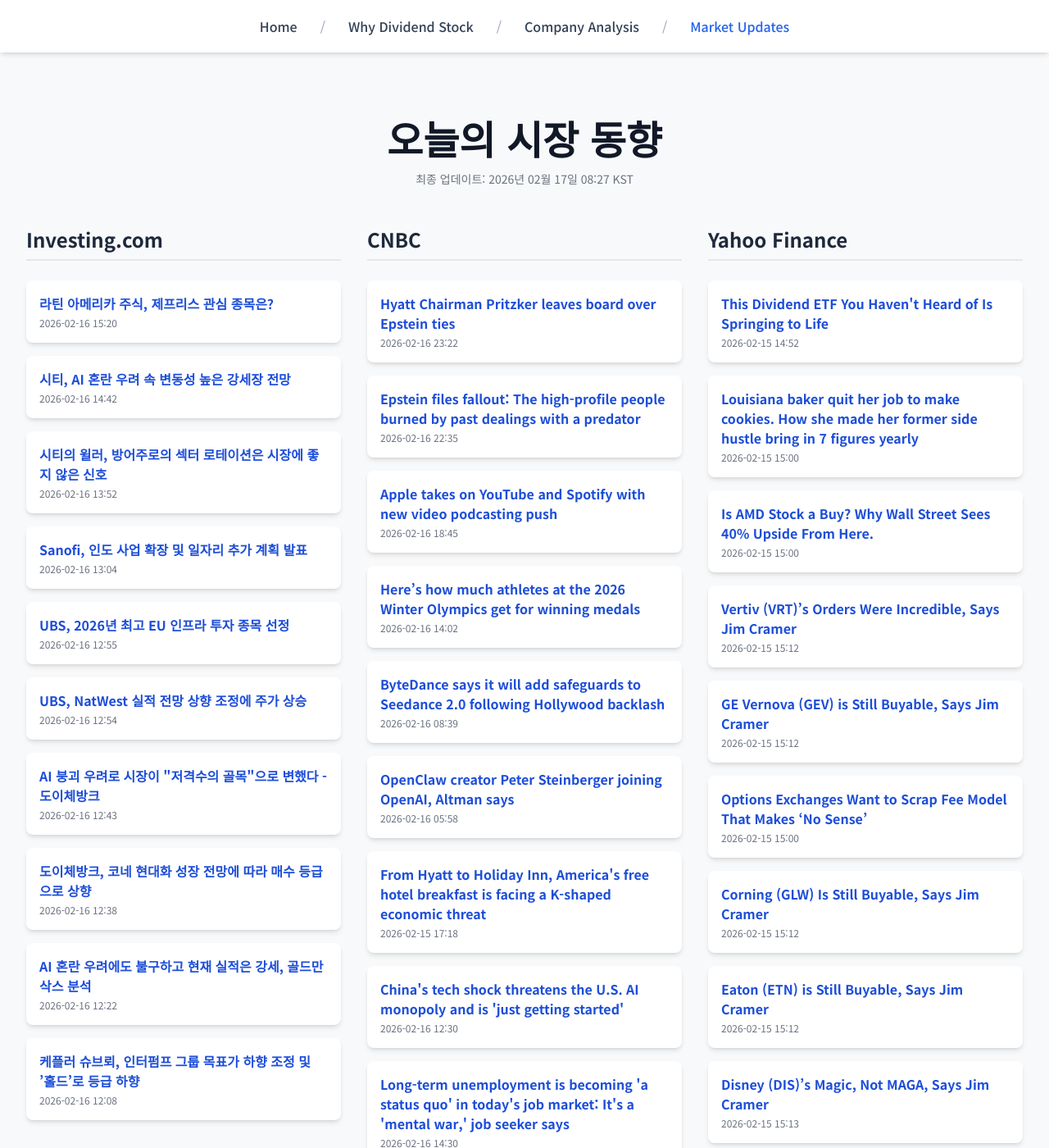
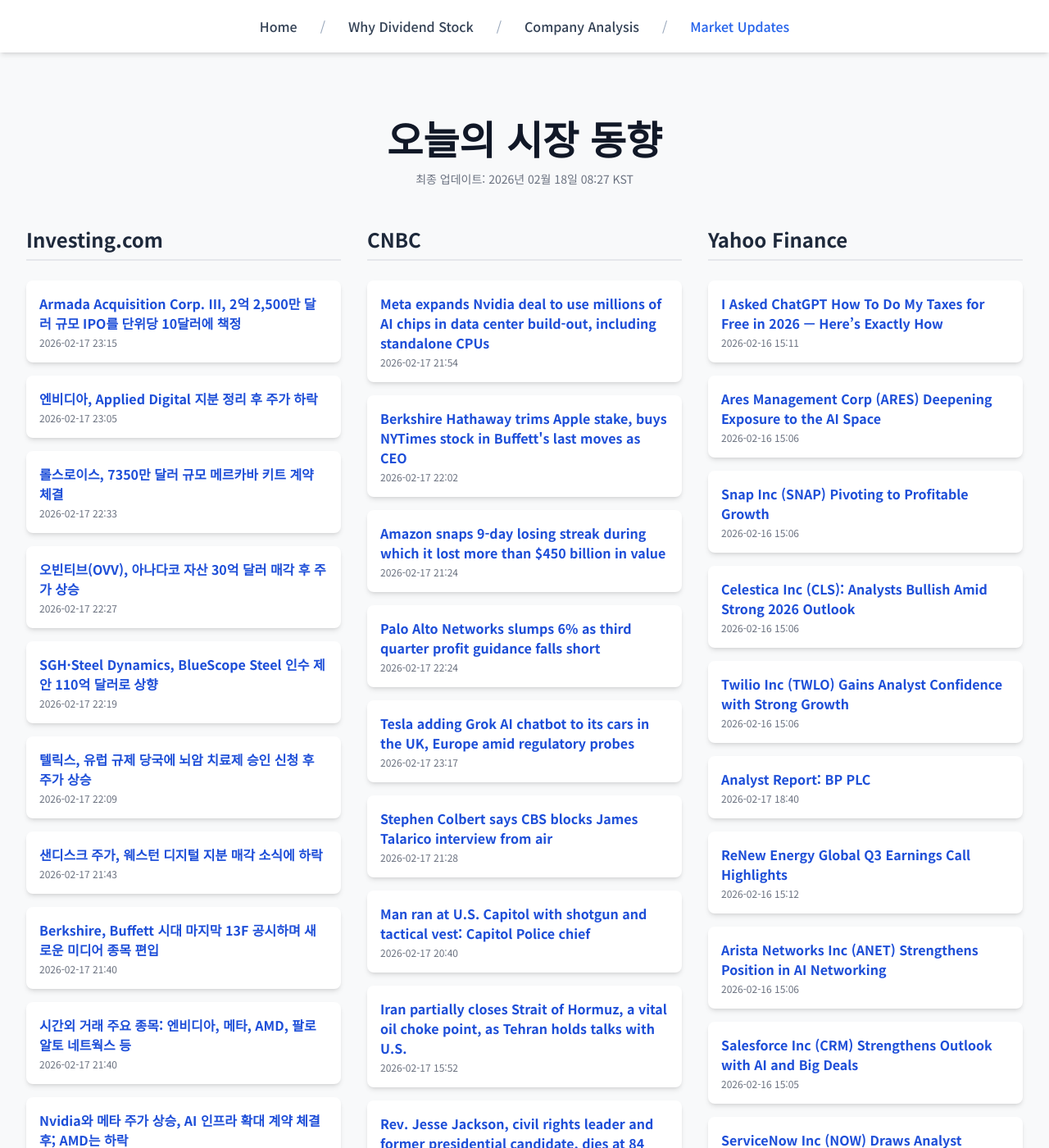
Before and after one commit to Kay-Hwang/my-company-analysis, a Jekyll site: the page built from market-updates.html, in a window 1280 px wide and 1400 px high. Shown: the whole window at 82% size. Built offline with Jekyll 4.4.1, drawn with Linux system fonts in a browser that asks for light colours; nearby versions of some CDN libraries; a script that is not in the unit is left out; some of the changed text lies outside the part shown.

Commit message:
Update daily data

```diff
--- a/_data/latest_data.json
+++ b/_data/latest_data.json
@@ -1,190 +1,190 @@
 {
-  "lastUpdated": "2026년 02월 17일 08:27 KST",
+  "lastUpdated": "2026년 02월 18일 08:27 KST",
   "news": {
     "investing": [
       {
-        "title": "라틴 아메리카 주식, 제프리스 관심 종목은?",
-        "link": "https://kr.investing.com/news/stock-market-news/article-93CH-1827764",
-        "pubDate": "2026-02-16 15:20:04",
-        "summary": "라틴 아메리카 주식, 제프리스 관심 종목은?"
+        "title": "Armada Acquisition Corp. III, 2억 2,500만 달러 규모 IPO를 단위당 10달러에 책정",
+        "link": "https://kr.investing.com/news/stock-market-news/article-432SI-1829097",
+        "pubDate": "2026-02-17 23:15:11",
+        "summary": "Armada Acquisition Corp. III, 2억 2,500만 달러 규모 IPO를 단위당 10달러에 책정"
       },
       {
-        "title": "시티, AI 혼란 우려 속 변동성 높은 강세장 전망",
-        "link": "https://kr.investing.com/news/stock-market-news/article-1827757",
-        "pubDate": "2026-02-16 14:42:13",
-        "summary": "시티, AI 혼란 우려 속 변동성 높은 강세장 전망"
+        "title": "엔비디아, Applied Digital 지분 정리 후 주가 하락",
+        "link": "https://kr.investing.com/news/stock-market-news/article-93CH-1829093",
+        "pubDate": "2026-02-17 23:05:58",
+        "summary": "엔비디아, Applied Digital 지분 정리 후 주가 하락"
       },
       {
-        "title": "시티의 윌러, 방어주로의 섹터 로테이션은 시장에 좋지 않은 신호",
-        "link": "https://kr.investing.com/news/stock-market-news/article-1827739",
-        "pubDate": "2026-02-16 13:52:54",
-        "summary": "시티의 윌러, 방어주로의 섹터 로테이션은 시장에 좋지 않은 신호"
+        "title": "롤스로이스, 7350만 달러 규모 메르카바 키트 계약 체결",
+        "link": "https://kr.investing.com/news/stock-market-news/article-93CH-1829069",
+        "pubDate": "2026-02-17 22:33:22",
+        "summary": "롤스로이스, 7350만 달러 규모 메르카바 키트 계약 체결"
       },
       {
-        "title": "Sanofi, 인도 사업 확장 및 일자리 추가 계획 발표",
-        "link": "https://kr.investing.com/news/stock-market-news/article-93CH-1827726",
-        "pubDate": "2026-02-16 13:04:39",
-        "summary": "Sanofi, 인도 사업 확장 및 일자리 추가 계획 발표"
+        "title": "오빈티브(OVV), 아나다코 자산 30억 달러 매각 후 주가 상승",
+        "link": "https://kr.investing.com/news/stock-market-news/article-93CH-1829067",
+        "pubDate": "2026-02-17 22:27:12",
+        "summary": "오빈티브(OVV), 아나다코 자산 30억 달러 매각 후 주가 상승"
       },
       {
-        "title": "UBS, 2026년 최고 EU 인프라 투자 종목 선정",
-        "link": "https://kr.investing.com/news/stock-market-news/article-93CH-1827722",
-        "pubDate": "2026-02-16 12:55:19",
-        "summary": "UBS, 2026년 최고 EU 인프라 투자 종목 선정"
+        "title": "SGH·Steel Dynamics, BlueScope Steel 인수 제안 110억 달러로 상향",
+        "link": "https://kr.investing.com/news/stock-market-news/article-93CH-1829062",
+        "pubDate": "2026-02-17 22:19:00",
+        "summary": "SGH·Steel Dynamics, BlueScope Steel 인수 제안 110억 달러로 상향"
       },
       {
-        "title": "UBS, NatWest 실적 전망 상향 조정에 주가 상승",
-        "link": "https://kr.investing.com/news/stock-market-news/article-1827723",
-        "pubDate": "2026-02-16 12:54:08",
-        "summary": "UBS, NatWest 실적 전망 상향 조정에 주가 상승"
+        "title": "텔릭스, 유럽 규제 당국에 뇌암 치료제 승인 신청 후 주가 상승",
+        "link": "https://kr.investing.com/news/stock-market-news/article-93CH-1829056",
+        "pubDate": "2026-02-17 22:09:07",
+        "summary": "텔릭스, 유럽 규제 당국에 뇌암 치료제 승인 신청 후 주가 상승"
       },
       {
-        "title": "AI 붕괴 우려로 시장이 \"저격수의 골목\"으로 변했다 - 도이체방크",
-        "link": "https://kr.investing.com/news/stock-market-news/article-1827717",
-        "pubDate": "2026-02-16 12:43:44",
-        "summary": "AI 붕괴 우려로 시장이 \"저격수의 골목\"으로 변했다 - 도이체방크"
+        "title": "샌디스크 주가, 웨스턴 디지털 지분 매각 소식에 하락",
+        "link": "https://kr.investing.com/news/stock-market-news/article-93CH-1829018",
+        "pubDate": "2026-02-17 21:43:47",
+        "summary": "샌디스크 주가, 웨스턴 디지털 지분 매각 소식에 하락"
       },
       {
-        "title": "도이체방크, 코네 현대화 성장 전망에 따라 매수 등급으로 상향",
-        "link": "https://kr.investing.com/news/stock-market-news/article-1827714",
-        "pubDate": "2026-02-16 12:38:31",
-        "summary": "도이체방크, 코네 현대화 성장 전망에 따라 매수 등급으로 상향"
+        "title": "Berkshire, Buffett 시대 마지막 13F 공시하며 새로운 미디어 종목 편입",
+        "link": "https://kr.investing.com/news/stock-market-news/article-1829009",
+        "pubDate": "2026-02-17 21:40:05",
+        "summary": "Berkshire, Buffett 시대 마지막 13F 공시하며 새로운 미디어 종목 편입"
       },
       {
-        "title": "AI 혼란 우려에도 불구하고 현재 실적은 강세, 골드만삭스 분석",
-        "link": "https://kr.investing.com/news/stock-market-news/article-1827710",
-        "pubDate": "2026-02-16 12:22:39",
-        "summary": "AI 혼란 우려에도 불구하고 현재 실적은 강세, 골드만삭스 분석"
+        "title": "시간외 거래 주요 종목: 엔비디아, 메타, AMD, 팔로 알토 네트웍스 등",
+        "link": "https://kr.investing.com/news/stock-market-news/article-432SI-1829008",
+        "pubDate": "2026-02-17 21:40:03",
+        "summary": "시간외 거래 주요 종목: 엔비디아, 메타, AMD, 팔로 알토 네트웍스 등"
       },
       {
-        "title": "케플러 슈브뢰, 인터펌프 그룹 목표가 하향 조정 및 ’홀드’로 등급 하향",
-        "link": "https://kr.investing.com/news/stock-market-news/article-1827704",
-        "pubDate": "2026-02-16 12:08:53",
-        "summary": "케플러 슈브뢰, 인터펌프 그룹 목표가 하향 조정 및 ’홀드’로 등급 하향"
+        "title": "Nvidia와 메타 주가 상승, AI 인프라 확대 계약 체결 후; AMD는 하락",
+        "link": "https://kr.investing.com/news/stock-market-news/article-1828970",
+        "pubDate": "2026-02-17 21:23:03",
+        "summary": "Nvidia와 메타 주가 상승, AI 인프라 확대 계약 체결 후; AMD는 하락"
       }
     ],
     "cnbc": [
       {
-        "title": "Hyatt Chairman Pritzker leaves board over Epstein ties",
-        "link": "https://www.cnbc.com/2026/02/16/hyatt-chairman-pritzker-leaves-board-over-epstein-ties.html",
-        "pubDate": "Mon, 16 Feb 2026 23:22:57 GMT",
-        "summary": "The 75-year-old billionaire heir said he would not seek reelection to the board at the annual stockholder meeting."
+        "title": "Meta expands Nvidia deal to use millions of AI chips in data center build-out, including standalone CPUs",
+        "link": "https://www.cnbc.com/2026/02/17/meta-nvidia-deal-ai-data-center-chips.html",
+        "pubDate": "Tue, 17 Feb 2026 21:54:32 GMT",
+        "summary": "Meta expands partnership with Nvidia in a deal likely worth tens of billions, for deploying millions of GPUs and new standalone CPUs in AI data centers"
       },
       {
-        "title": "Epstein files fallout: The high-profile people burned by past dealings with a predator",
-        "link": "https://www.cnbc.com/2026/02/15/epstein-files-fallout-goldman-ruemmler-harvard-yale.html",
-        "pubDate": "Mon, 16 Feb 2026 22:35:52 GMT",
-        "summary": "Jeffrey Epstein killed himself in a New York City federal jail in 2019. But more than six years later, people are still losing their jobs because of him."
+        "title": "Berkshire Hathaway trims Apple stake, buys NYTimes stock in Buffett's last moves as CEO",
+        "link": "https://www.cnbc.com/2026/02/17/berkshire-hathaway-trims-apple-stake-buys-nytimes-stock-in-buffetts-last-moves-as-ceo.html",
+        "pubDate": "Tue, 17 Feb 2026 22:02:39 GMT",
+        "summary": "Berkshire Hathaway trimmed more of its Apple stake and began a new position in The New York Times in the fourth quarter, a new securities filing shows."
       },
       {
-        "title": "Apple takes on YouTube and Spotify with new video podcasting push",
-        "link": "https://www.cnbc.com/2026/02/16/apple-takes-on-youtube-and-spotify-with-new-video-podcasting-push.html",
-        "pubDate": "Mon, 16 Feb 2026 18:45:50 GMT",
-        "summary": "Apple will bring a new integrated video podcast experience to Apple Podcasts this spring."
+        "title": "Amazon snaps 9-day losing streak during which it lost more than $450 billion in value",
+        "link": "https://www.cnbc.com/2026/02/17/amazon-stock-losing-streak.html",
+        "pubDate": "Tue, 17 Feb 2026 21:24:53 GMT",
+        "summary": "Amazon expects to spend $200 billion this year on AI initiatives, the company said when it reported earnings."
       },
       {
-        "title": "Here’s how much athletes at the 2026 Winter Olympics get for winning medals",
-        "link": "https://www.cnbc.com/2026/02/16/2026-winter-olympics-medal-bonus-payouts-by-country-athletes-milano-cortina.html",
-        "pubDate": "Mon, 16 Feb 2026 14:02:56 GMT",
-        "summary": "For athletes at the ongoing 2026 Milano-Cortina Winter Olympics, a podium finish can come with six-figure checks."
+        "title": "Palo Alto Networks slumps 6% as third quarter profit guidance falls short",
+        "link": "https://www.cnbc.com/2026/02/17/palo-alto-networks-panw-q2-2026-earnings.html",
+        "pubDate": "Tue, 17 Feb 2026 22:24:14 GMT",
+        "summary": "The cybersecurity company also said on Tuesday that it's buying Israeli startup Koi"
       },
       {
-        "title": "ByteDance says it will add safeguards to Seedance 2.0 following Hollywood backlash",
-        "link": "https://www.cnbc.com/2026/02/16/bytedance-safegaurds-seedance-ai-copyright-disney-mpa-netflix-paramount-sony-universal.html",
-        "pubDate": "Mon, 16 Feb 2026 08:39:01 GMT",
-        "summary": "ByteDance has said it will work to strengthen safeguards on a new AI video-making tool, following copyright concerns and legal threats from Hollywood."
+        "title": "Tesla adding Grok AI chatbot to its cars in the UK, Europe amid regulatory probes",
+        "link": "https://www.cnbc.com/2026/02/17/tesla-adding-grok-ai-uk-europe.html",
+        "pubDate": "Tue, 17 Feb 2026 23:17:09 GMT",
+        "summary": "xAI's embattled Grok chatbot is coming to Tesla EVs in the UK and Europe."
       },
       {
-        "title": "OpenClaw creator Peter Steinberger joining OpenAI, Altman says",
-        "link": "https://www.cnbc.com/2026/02/15/openclaw-creator-peter-steinberger-joining-openai-altman-says.html",
-        "pubDate": "Mon, 16 Feb 2026 05:58:27 GMT",
-        "summary": "OpenClaw, the open source AI agent that's surged in popularity in recent weeks, will live within OpenAI, according to a post on X from Sam Altman."
+        "title": "Stephen Colbert says CBS blocks James Talarico interview from air",
+        "link": "https://www.cnbc.com/2026/02/17/james-talarico-stephen-colbert-cbs-fcc-interview.html",
+        "pubDate": "Tue, 17 Feb 2026 21:28:00 GMT",
+        "summary": "\"I think Donald Trump is worried we're about to flip Texas,\" Texas state Rep. James Talarico said. \"This is the party that ran against cancel culture.\""
       },
       {
-        "title": "From Hyatt to Holiday Inn, America's free hotel breakfast is facing a K-shaped economic threat",
-        "link": "https://www.cnbc.com/2026/02/15/hotel-free-breakfast-hyatt-holiday-inn-marriott-cost-cuts.html",
-        "pubDate": "Sun, 15 Feb 2026 17:18:08 GMT",
-        "summary": "Free breakfast is a staple of the hospitality industry, but from Hyatt to Holiday Inn and Marriott, the economics and hotel business models are changing."
+        "title": "Man ran at U.S. Capitol with shotgun and tactical vest: Capitol Police chief",
+        "link": "https://www.cnbc.com/2026/02/17/capitol-shotgun-vest-police-chief.html",
+        "pubDate": "Tue, 17 Feb 2026 20:40:34 GMT",
+        "summary": "U.S. Capitol Police Chief Michael Sullivan commended his officers, saying this is why they conduct monthly active-shooter exercises."
       },
       {
-        "title": "China's tech shock threatens the U.S. AI monopoly and is 'just getting started'",
-        "link": "https://www.cnbc.com/2026/02/16/chinas-tech-shock-ai-monopoly-us.html",
-        "pubDate": "Mon, 16 Feb 2026 12:30:01 GMT",
-        "summary": "\"You could see easily a world where maybe most of the world's population is running on a Chinese tech stack in five to 10 years time,\" one analyst told CNBC."
+        "title": "Iran partially closes Strait of Hormuz, a vital oil choke point, as Tehran holds talks with U.S.",
+        "link": "https://www.cnbc.com/2026/02/17/iran-us-strait-of-hormuz-oil-nuclear-talks-geneva.html",
+        "pubDate": "Tue, 17 Feb 2026 15:52:07 GMT",
+        "summary": "Iranian state media reported the partial closure of the Strait of Hormuz on Tuesday for military drills in the waterway."
       },
       {
-        "title": "Long-term unemployment is becoming 'a status quo' in today's job market: It's a 'mental war,' job seeker says",
-        "link": "https://www.cnbc.com/2026/02/16/long-term-unemployment-becoming-a-status-quo-in-todays-job-market.html",
-        "pubDate": "Mon, 16 Feb 2026 14:30:01 GMT",
-        "summary": "Long-term job seekers say they're lowering their expectations, taking on gig work and reconsidering what to do with their careers."
+        "title": "Rev. Jesse Jackson, civil rights leader and former presidential candidate, dies at 84",
+        "link": "https://www.cnbc.com/2026/02/17/jesse-jackson-dead.html",
+        "pubDate": "Tue, 17 Feb 2026 17:02:45 GMT",
+        "summary": "The Rev. Jesse Jackson was a civil rights icon, Baptist minister and two-time Democratic presidential candidate."
       },
       {
-        "title": "Bigger tax refunds may be coming — but missing key forms could flag your return for audit",
-        "link": "https://www.cnbc.com/2026/02/12/tax-return-audit-key-tax-forms.html",
-        "pubDate": "Thu, 12 Feb 2026 13:30:01 GMT",
-        "summary": "Your tax return could trigger an IRS audit if you're missing key tax forms, experts say. Here's a checklist of forms and when to expect them."
+        "title": "Netflix grants WBD waiver to reopen deal talks with Paramount, Sarandos says 'let them make a move'",
+        "link": "https://www.cnbc.com/2026/02/17/netflix-wbd-waiver-deal-talks-paramount-skydance.html",
+        "pubDate": "Tue, 17 Feb 2026 22:11:31 GMT",
+        "summary": "Warner Bros. Discovery on Tuesday said it will engage in deal talks with Paramount Skydance under a 7-day waiver from Netflix."
       }
     ],
     "yahoo": [
       {
-        "title": "This Dividend ETF You Haven't Heard of Is Springing to Life",
-        "link": "https://finance.yahoo.com/news/dividend-etf-havent-heard-springing-145200982.html",
-        "pubDate": "2026-02-15T14:52:00Z",
-        "summary": "This Dividend ETF You Haven't Heard of Is Springing to Life"
+        "title": "I Asked ChatGPT How To Do My Taxes for Free in 2026 — Here’s Exactly How",
+        "link": "https://finance.yahoo.com/news/asked-chatgpt-taxes-free-2026-151104598.html",
+        "pubDate": "2026-02-16T15:11:04Z",
+        "summary": "I Asked ChatGPT How To Do My Taxes for Free in 2026 — Here’s Exactly How"
       },
       {
-        "title": "Louisiana baker quit her job to make cookies. How she made her former side hustle bring in 7 figures yearly",
-        "link": "https://finance.yahoo.com/news/louisiana-baker-quit-her-job-150000502.html",
-        "pubDate": "2026-02-15T15:00:00Z",
-        "summary": "Louisiana baker quit her job to make cookies. How she made her former side hustle bring in 7 figures yearly"
+        "title": "Ares Management Corp (ARES) Deepening Exposure to the AI Space",
+        "link": "https://finance.yahoo.com/news/ares-management-corp-ares-deepening-150625142.html",
+        "pubDate": "2026-02-16T15:06:25Z",
+        "summary": "Ares Management Corp (ARES) Deepening Exposure to the AI Space"
       },
       {
-        "title": "Is AMD Stock a Buy? Why Wall Street Sees 40% Upside From Here.",
-        "link": "https://finance.yahoo.com/news/amd-stock-buy-why-wall-150002852.html",
-        "pubDate": "2026-02-15T15:00:02Z",
-        "summary": "Is AMD Stock a Buy? Why Wall Street Sees 40% Upside From Here."
+        "title": "Snap Inc (SNAP) Pivoting to Profitable Growth",
+        "link": "https://finance.yahoo.com/news/snap-inc-snap-pivoting-profitable-150624314.html",
+        "pubDate": "2026-02-16T15:06:24Z",
+        "summary": "Snap Inc (SNAP) Pivoting to Profitable Growth"
       },
       {
-        "title": "Vertiv (VRT)’s Orders Were Incredible, Says Jim Cramer",
-        "link": "https://finance.yahoo.com/news/vertiv-vrt-orders-were-incredible-151232966.html",
-        "pubDate": "2026-02-15T15:12:32Z",
-        "summary": "Vertiv (VRT)’s Orders Were Incredible, Says Jim Cramer"
+        "title": "Celestica Inc (CLS): Analysts Bullish Amid Strong 2026 Outlook",
+        "link": "https://finance.yahoo.com/news/celestica-inc-cls-analysts-bullish-150622928.html",
+        "pubDate": "2026-02-16T15:06:22Z",
+        "summary": "Celestica Inc (CLS): Analysts Bullish Amid Strong 2026 Outlook"
       },
       {
-        "title": "GE Vernova (GEV) is Still Buyable, Says Jim Cramer",
-        "link": "https://finance.yahoo.com/news/ge-vernova-gev-still-buyable-151227451.html",
-        "pubDate": "2026-02-15T15:12:27Z",
-        "summary": "GE Vernova (GEV) is Still Buyable, Says Jim Cramer"
+        "title": "Twilio Inc (TWLO) Gains Analyst Confidence with Strong Growth",
+        "link": "https://finance.yahoo.com/news/twilio-inc-twlo-gains-analyst-150621510.html",
+        "pubDate": "2026-02-16T15:06:21Z",
+        "summary": "Twilio Inc (TWLO) Gains Analyst Confidence with Strong Growth"
       },
       {
-        "title": "Options Exchanges Want to Scrap Fee Model That Makes ‘No Sense’",
-        "link": "https://finance.yahoo.com/news/options-exchanges-want-scrap-fee-150000282.html",
-        "pubDate": "2026-02-15T15:00:00Z",
-        "summary": "Options Exchanges Want to Scrap Fee Model That Makes ‘No Sense’"
+        "title": "Analyst Report: BP PLC",
+        "link": "https://finance.yahoo.com/research/reports/ARGUS_2783_AnalystReport_1771353623000?yptr=yahoo&ncid=yahooproperties_plusresear_nm5q6ze1cei",
+        "pubDate": "2026-02-17T18:40:23Z",
+        "summary": "Analyst Report: BP PLC"
       },
       {
-        "title": "Corning (GLW) Is Still Buyable, Says Jim Cramer",
-        "link": "https://finance.yahoo.com/news/corning-glw-still-buyable-says-151215452.html",
-        "pubDate": "2026-02-15T15:12:15Z",
-        "summary": "Corning (GLW) Is Still Buyable, Says Jim Cramer"
+        "title": "ReNew Energy Global Q3 Earnings Call Highlights",
+        "link": "https://finance.yahoo.com/news/renew-energy-global-q3-earnings-151235171.html",
+        "pubDate": "2026-02-16T15:12:35Z",
+        "summary": "ReNew Energy Global Q3 Earnings Call Highlights"
       },
       {
-        "title": "Eaton (ETN) is Still Buyable, Says Jim Cramer",
-        "link": "https://finance.yahoo.com/news/eaton-etn-still-buyable-says-151220888.html",
-        "pubDate": "2026-02-15T15:12:20Z",
-        "summary": "Eaton (ETN) is Still Buyable, Says Jim Cramer"
+        "title": "Arista Networks Inc (ANET) Strengthens Position in AI Networking",
+        "link": "https://finance.yahoo.com/news/arista-networks-inc-anet-strengthens-150618247.html",
+        "pubDate": "2026-02-16T15:06:18Z",
+        "summary": "Arista Networks Inc (ANET) Strengthens Position in AI Networking"
       },
       {
-        "title": "Disney (DIS)’s Magic, Not MAGA, Says Jim Cramer",
-        "link": "https://finance.yahoo.com/news/disney-dis-magic-not-maga-151315846.html",
-        "pubDate": "2026-02-15T15:13:15Z",
-        "summary": "Disney (DIS)’s Magic, Not MAGA, Says Jim Cramer"
+        "title": "Salesforce Inc (CRM) Strengthens Outlook with AI and Big Deals",
+        "link": "https://finance.yahoo.com/news/salesforce-inc-crm-strengthens-outlook-150525097.html",
+        "pubDate": "2026-02-16T15:05:25Z",
+        "summary": "Salesforce Inc (CRM) Strengthens Outlook with AI and Big Deals"
       },
       {
-        "title": "Jim Cramer Discusses CVS Health (CVS) In Detail",
-        "link": "https://finance.yahoo.com/news/jim-cramer-discusses-cvs-health-151255868.html",
-        "pubDate": "2026-02-15T15:12:55Z",
-        "summary": "Jim Cramer Discusses CVS Health (CVS) In Detail"
+        "title": "ServiceNow Inc (NOW) Draws Analyst Attention Amid AI Shift",
+        "link": "https://finance.yahoo.com/news/servicenow-inc-now-draws-analyst-150527006.html",
+        "pubDate": "2026-02-16T15:05:27Z",
+        "summary": "ServiceNow Inc (NOW) Draws Analyst Attention Amid AI Shift"
       }
     ]
   }
```
